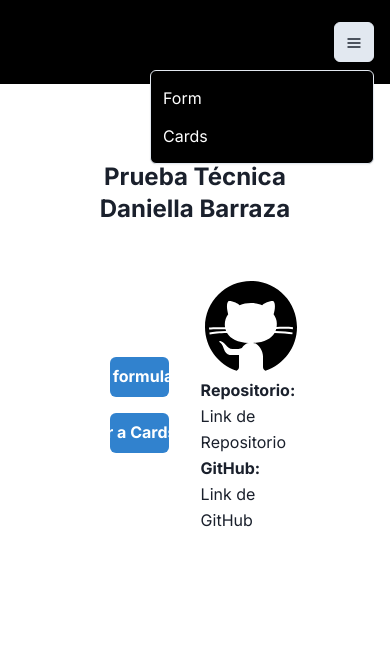
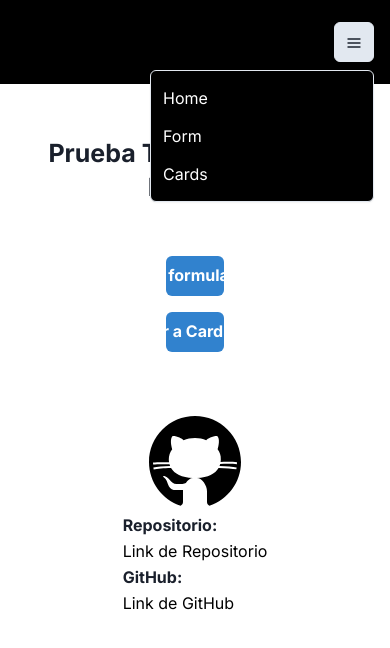
Before and after one commit to DaniellaBarraza125/Prueba_Index, a React (Vite) app: page / in a window 390 px wide. Both pictures are taken after a click on the button "Options". Shown: the top 648 px of the page. Built offline with nearby package versions, Linux system fonts and the light colour scheme.

Commit message:
haciendo responsive el home

```diff
--- a/src/ChakraTheme.js
+++ b/src/ChakraTheme.js
@@ -1,4 +1,3 @@
-import { WarningIcon } from "@chakra-ui/icons";
 import { extendTheme } from "@chakra-ui/react";
 
 const ChakraTheme = extendTheme({
@@ -23,9 +22,9 @@ const ChakraTheme = extendTheme({
             a: {
                 color: "white",
                 textDecoration: "none",
-                _hover: {
-                    borderBottom: "2px solid white",
-                },
+            },
+            "a.info": {
+                color: "black",
             },
         },
     },
--- a/src/components/Header/Header.jsx
+++ b/src/components/Header/Header.jsx
@@ -31,6 +31,11 @@ const Header = () => {
         />
 
         <MenuList bg="black">
+            <Link to="/">
+          <MenuItem bg="black">
+              Home
+          </MenuItem>
+            </Link>
             <Link to="/form">
           <MenuItem bg="black">
               Form
--- a/src/components/Home/Home.jsx
+++ b/src/components/Home/Home.jsx
@@ -3,33 +3,35 @@ import {
     Box,
     Heading,
     Flex,
-    Link,
     VStack,
     Text,
     Container,
     Button,
     Center,
 } from '@chakra-ui/react';
-const logo  =  <svg xmlns="http://www.w3.org/2000/svg" x="0px" y="0px" width="100" height="100" viewBox="0 0 50 50">
+import { Link } from 'react-router-dom';
+
+
+const Home = () => {
+    const logo  =  <svg xmlns="http://www.w3.org/2000/svg" x="0px" y="0px" width="100" height="100" viewBox="0 0 50 50">
 <path d="M17.791,46.836C18.502,46.53,19,45.823,19,45v-5.4c0-0.197,0.016-0.402,0.041-0.61C19.027,38.994,19.014,38.997,19,39 c0,0-3,0-3.6,0c-1.5,0-2.8-0.6-3.4-1.8c-0.7-1.3-1-3.5-2.8-4.7C8.9,32.3,9.1,32,9.7,32c0.6,0.1,1.9,0.9,2.7,2c0.9,1.1,1.8,2,3.4,2 c2.487,0,3.82-0.125,4.622-0.555C21.356,34.056,22.649,33,24,33v-0.025c-5.668-0.182-9.289-2.066-10.975-4.975 c-3.665,0.042-6.856,0.405-8.677,0.707c-0.058-0.327-0.108-0.656-0.151-0.987c1.797-0.296,4.843-0.647,8.345-0.714 c-0.112-0.276-0.209-0.559-0.291-0.849c-3.511-0.178-6.541-0.039-8.187,0.097c-0.02-0.332-0.047-0.663-0.051-0.999 c1.649-0.135,4.597-0.27,8.018-0.111c-0.079-0.5-0.13-1.011-0.13-1.543c0-1.7,0.6-3.5,1.7-5c-0.5-1.7-1.2-5.3,0.2-6.6 c2.7,0,4.6,1.3,5.5,2.1C21,13.4,22.9,13,25,13s4,0.4,5.6,1.1c0.9-0.8,2.8-2.1,5.5-2.1c1.5,1.4,0.7,5,0.2,6.6c1.1,1.5,1.7,3.2,1.6,5 c0,0.484-0.045,0.951-0.11,1.409c3.499-0.172,6.527-0.034,8.204,0.102c-0.002,0.337-0.033,0.666-0.051,0.999 c-1.671-0.138-4.775-0.28-8.359-0.089c-0.089,0.336-0.197,0.663-0.325,0.98c3.546,0.046,6.665,0.389,8.548,0.689 c-0.043,0.332-0.093,0.661-0.151,0.987c-1.912-0.306-5.171-0.664-8.879-0.682C35.112,30.873,31.557,32.75,26,32.969V33 c2.6,0,5,3.9,5,6.6V45c0,0.823,0.498,1.53,1.209,1.836C41.37,43.804,48,35.164,48,25C48,12.318,37.683,2,25,2S2,12.318,2,25 C2,35.164,8.63,43.804,17.791,46.836z"></path>
                             </svg>
-const Home = () => {
     return (
-        <Container display="flex" justifyContent="center" alignContent="center" marginTop="15%">
-            <Box textAlign="center" width="80%" >
-                <Heading fontSize="2xl" mt={2} padding="10px" maxWidth="100%">
+        <Container display="flex" justifyContent="center" alignContent="center" marginTop="10%">
+            <Box textAlign="center" >
+                <Heading fontSize="25px" mt={1} padding="10px" maxWidth="100%">
                     Prueba Técnica Daniella Barraza
                 </Heading>
-                <Box display="flex" justifyContent="space-between" width="100%" p={8}>
+                <Box display="flex" gap={10}justifyContent={{base:"space-between", md:"center"}} width="100%" p={8} flexDirection={{base:"column",md:"row"}} >
 
-                    <Flex width="50%"  justifyContent="center"flexDirection="column" alignItems="center" >
-                        <Box className="prueba"  padding="10px" >
+                    <Flex width={{base:"100%", md:"50%"}}  justifyContent="center"  alignItems="center" >
+                        <Box className="prueba"  padding="10px"  >
                             <VStack spacing={4} alignItems="flex-start" justifyContent={'center'}>
-                                <Link to="/forms">
-                                    <Button width="15vw" colorScheme="blue">
+
+                                    <Button width="15vw" colorScheme="blue"><Link to="/form">
                                         Ir a formulario
+                                </Link>
                                     </Button>
-                                </Link>
                                 <Link to="/cards">
                                     <Button width="15vw" colorScheme="blue">
                                         Ir a Cards
@@ -39,7 +41,7 @@ const Home = () => {
                         </Box>
                     </Flex>
 
-                    <Flex width="50%"   flexDirection="column" alignItems="center">
+                    <Flex width={{base:"100%", md:"50%"}} flexDirection="column" alignItems="center">
                         <VStack alignItems="center" >
                             <Box className="info" display="flex"   padding="10px" flexDirection="column" textAlign="left">
                                 <Center>
@@ -48,13 +50,13 @@ const Home = () => {
 
                                 <Text>
                                     <strong>Repositorio:</strong><br />
-                                    <Link to="https://github.com/DaniellaBarraza125/Prueba_Index" isExternal>
+                                    <Link to="https://github.com/DaniellaBarraza125/Prueba_Index" isExternal className="info"target='_blank' >
                                         Link de Repositorio
                                     </Link>
                                 </Text>
                                 <Text>
                                     <strong>GitHub:</strong><br />
-                                    <Link to="https://github.com/tu-usuario" isExternal>
+                                    <Link  to="https://github.com/DaniellaBarraza125" isExternal className="info"target='_blank'>
                                         Link de GitHub
                                     </Link>
                                 </Text>
```
